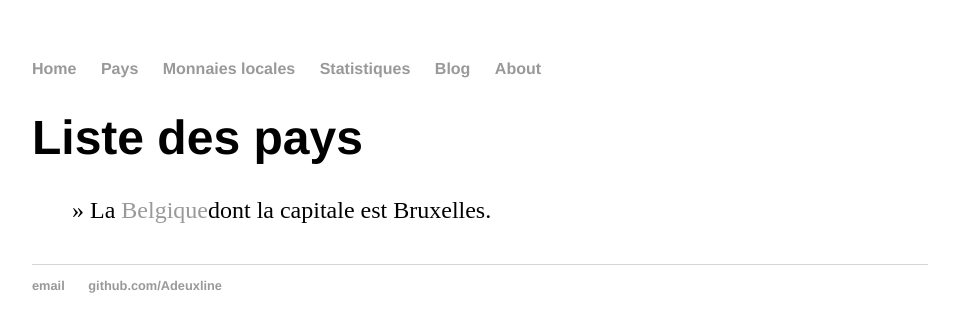
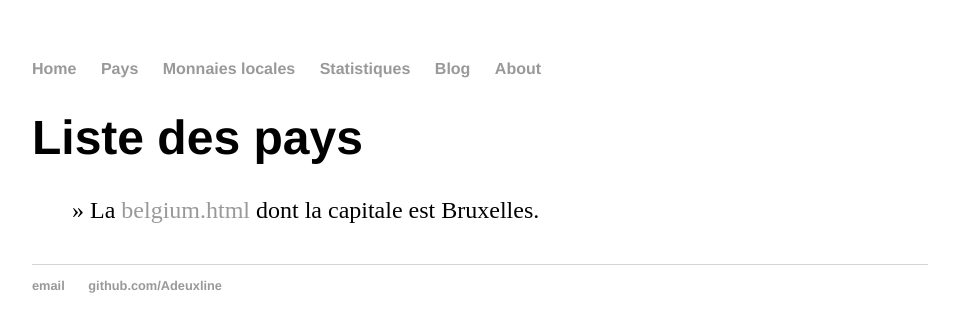
Before and after one commit to rlabe/adeuxline.github.io, a Jekyll site: the page built from countries/index.html, in a window 1280 px wide. Shown: the top 332 px of the page, without its empty margins (160-1119 px from the left). Built offline with Jekyll 4.4.1, drawn with Linux system fonts in a browser that asks for light colours.

Commit message:
Update index.html

```diff
--- a/countries/index.html
+++ b/countries/index.html
@@ -4,8 +4,7 @@ title: Liste des pays
 ---
 	<h1>{{ page.title }}</h1>
 	<ul class="posts">
-
 	  {% for country in site.countries %}
-	    <li>» La <a href="{{ country.url }}" title="{{ country.title }}">{{ country.title }}</a>dont la capitale est {{ country.capitale }}.</li>
+	    <li>» La <a href="{{ country.url }}" title="{{ country.name }}">{{ country.name }}</a> dont la capitale est {{ country.capitale }}.</li>
 	  {% endfor %}
 	</ul>
```
